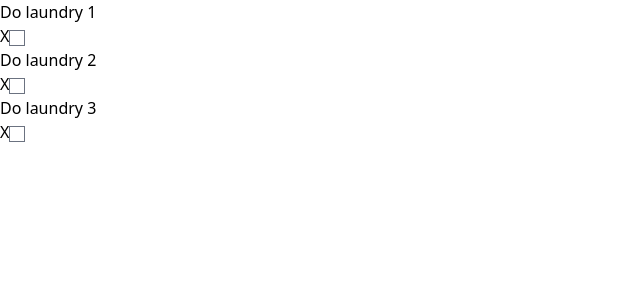
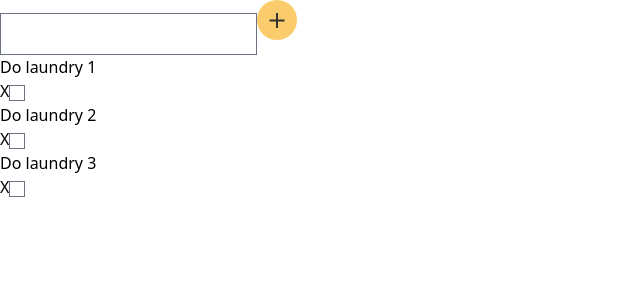
Before and after one commit to Tatyana-OA/to-do-list-react-tailwind-ts, a React (Create React App) app: page / in a window 1280 px wide. Shown: the top 300 px of the page, without its empty margins (0-640 px from the left). Built offline with nearby package versions, Linux system fonts and the light colour scheme.

Commit message:
Submitting a todo

```diff
--- /dev/null
+++ b/src/Components/AddTodo.tsx
@@ -0,0 +1,22 @@
+import { ChangeEvent, FormEvent } from "react"
+import { ReactComponent as PlusIcon } from "../assets/plus.svg"
+
+
+export type AddTodoProps = {
+    task:string,
+    handleSubmitTodo: (e: FormEvent) => void,
+    handleChange: (e: ChangeEvent) => void
+}
+
+export const AddTodo = ({task, handleChange, handleSubmitTodo}: AddTodoProps) => {
+
+    return (
+        <form onSubmit={handleSubmitTodo}>
+        <input type="text" name="task" value={task} onChange={handleChange}/>
+        <button type="submit" aria-label="Add todo">
+      <PlusIcon />
+    </button>
+    </form>
+    )
+
+}
--- a/src/Components/Todos.tsx
+++ b/src/Components/Todos.tsx
@@ -1,7 +1,11 @@
-import { useState } from "react"
+import { ChangeEvent, FormEvent, useState } from "react"
+
+import { v4 as uuidv4 } from "uuid"
 
 import { Row } from "./Row"
 import { data } from "../todos"
+import { AddTodo } from './AddTodo';
+
 
 
 // Create todos type and use the static data as initial value to the state.
@@ -15,6 +19,29 @@ type Todo = {
 export const Todos = () => {
     // data is expected to be of type -> array of Todos
     const [todos, setTodos] = useState<Todo[]>(data)
+    const [task, setTask] = useState("")
+
+    const handleAddTodo = (todo: Todo) => {
+        const updatedTodos = [...todos, todo]
+        setTodos(updatedTodos)
+        setTask("")
+      }
+
+      const handleChange = (e: ChangeEvent) => {
+        const { value } = e.target as HTMLInputElement
+        setTask(value)
+      }
+
+      const handleSubmitTodo = (e: FormEvent) => {
+        e.preventDefault()
+
+        const todo = {
+          id: uuidv4(),
+          task: task,
+          isCompleted: false,
+        }
+        task && handleAddTodo(todo)
+      }
 
 
     //Deletion
@@ -40,6 +67,10 @@ const handleCheckTodo = (id:string) => {
 }
   return (
     <section>
+        <AddTodo
+        handleChange={handleChange}
+        handleSubmitTodo={handleSubmitTodo}
+        task={task} />
         {todos.map(d => <Row key={d.id} todo={d} handleDeleteTodo={handleDeleteTodo} handleCheckTodo={handleCheckTodo}/>)}
     </section>
   )
```
Also changed, not shown: src/assets/plus.svg (added), src/assets/plusIcon.png (added).
